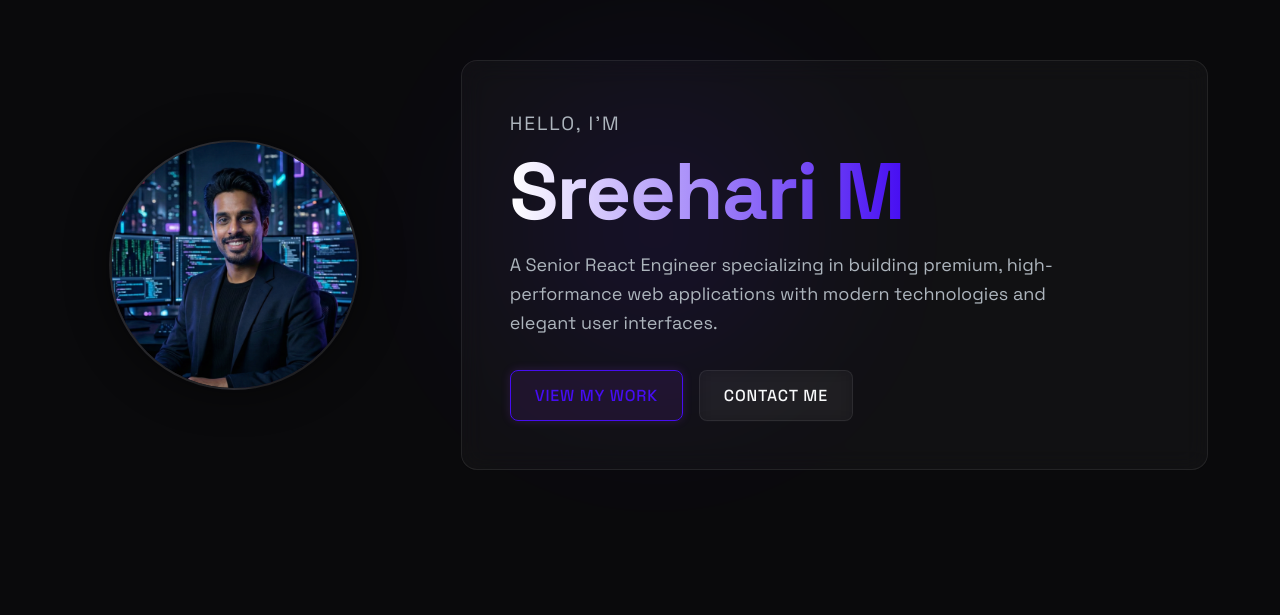
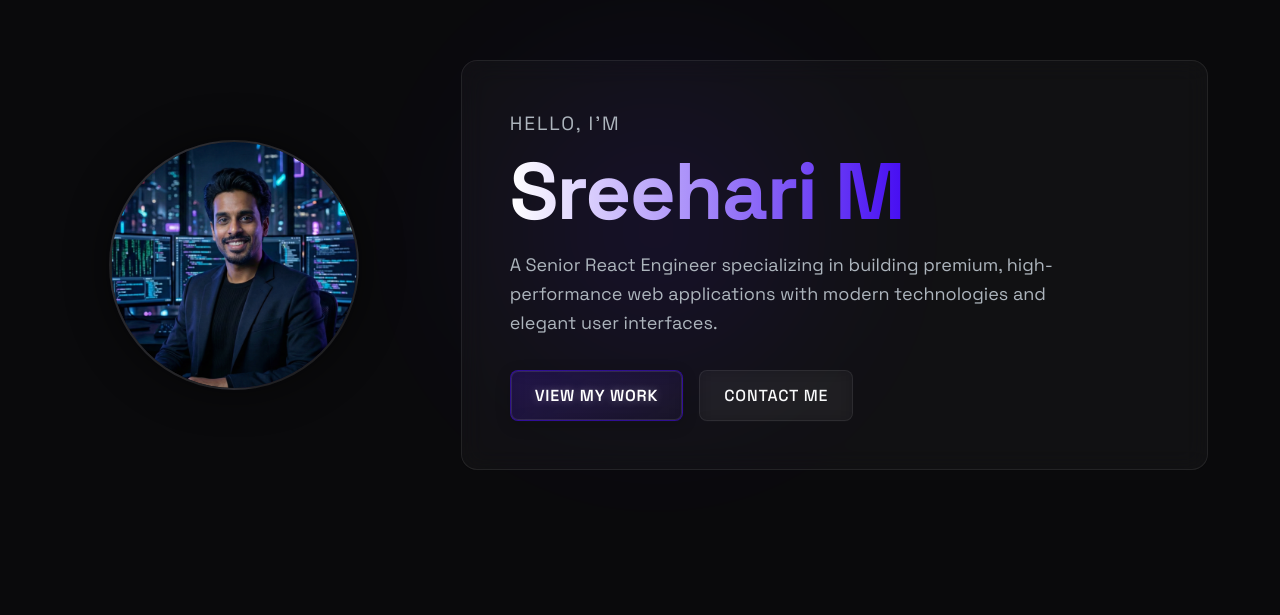
Before and after one commit to sreeharim/sreehari, a React (Vite) app: page / in a window 1280 px wide. Shown: the part 185-800 px from the top of the page. Built offline with nearby package versions, Linux system fonts and the light colour scheme.

Commit message:
style: enhance primary button with glassmorphic gradient

```diff
--- a/src/components/Button.css
+++ b/src/components/Button.css
@@ -15,17 +15,20 @@
 }
 
 .btn-primary {
-    background-color: rgba(147, 51, 234, 0.1);
-    /* Subtle neon purple tint */
-    color: var(--accent-neon);
-    border: 1px solid var(--accent-neon);
-    box-shadow: 0 0 10px rgba(147, 51, 234, 0.2);
+    background: linear-gradient(135deg, rgba(70, 13, 242, 0.2), rgba(70, 13, 242, 0.05));
+    backdrop-filter: blur(10px);
+    -webkit-backdrop-filter: blur(10px);
+    color: #fff;
+    border: 1px solid rgba(70, 13, 242, 0.5);
+    box-shadow: 0 4px 15px rgba(0, 0, 0, 0.2), inset 0 0 0 1px rgba(255, 255, 255, 0.1);
+    text-shadow: 0 0 8px rgba(255, 255, 255, 0.3);
+    font-weight: 600;
 }
 
 .btn-primary:hover:not(:disabled) {
-    background-color: var(--accent-neon);
-    color: #fff;
-    box-shadow: 0 0 20px var(--accent-neon-glow), 0 0 40px var(--accent-neon-glow);
+    background: linear-gradient(135deg, rgba(70, 13, 242, 0.4), rgba(70, 13, 242, 0.1));
+    border-color: var(--accent-neon);
+    box-shadow: 0 0 20px var(--accent-neon-glow), inset 0 0 0 1px rgba(255, 255, 255, 0.2);
     transform: translateY(-2px);
 }
 
```
